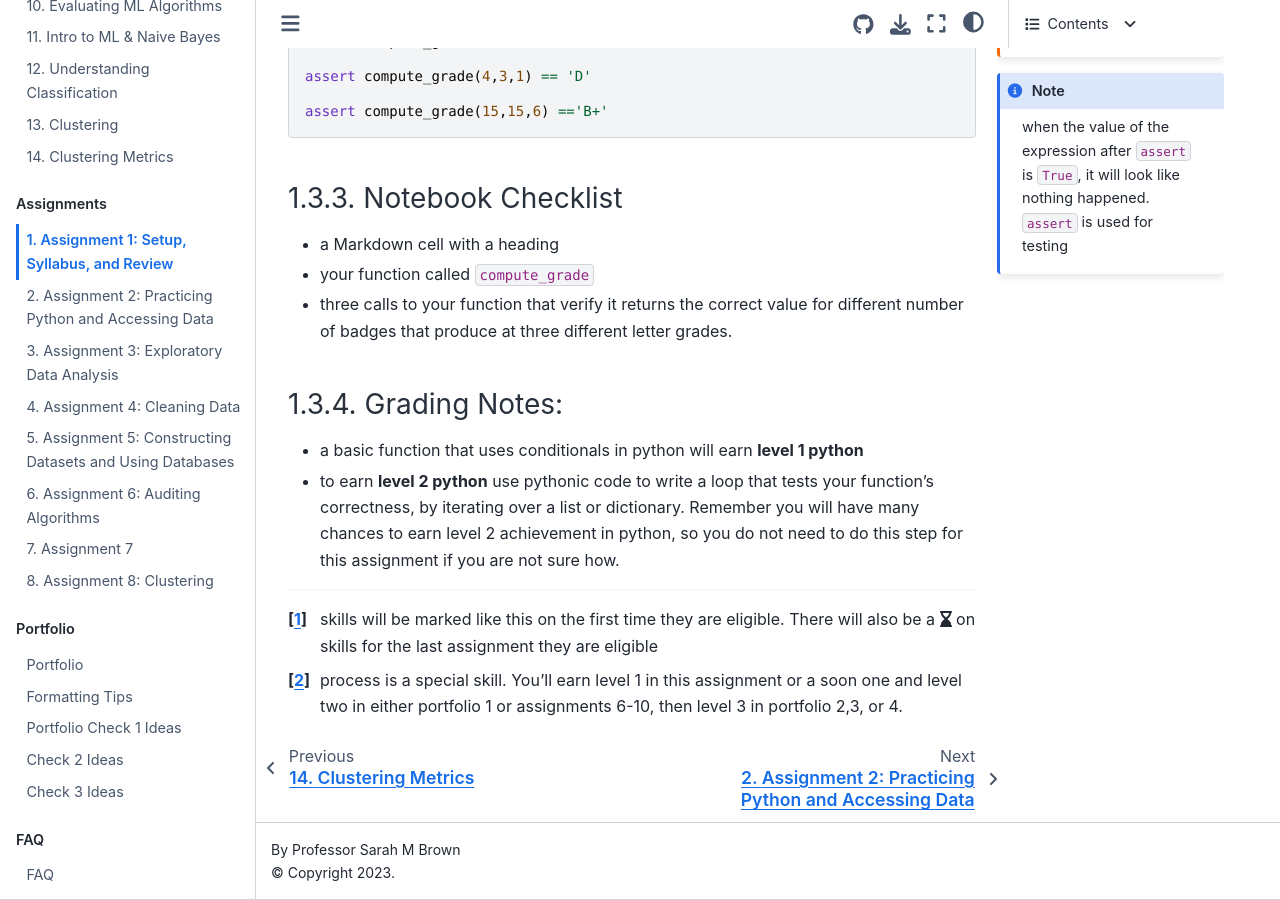
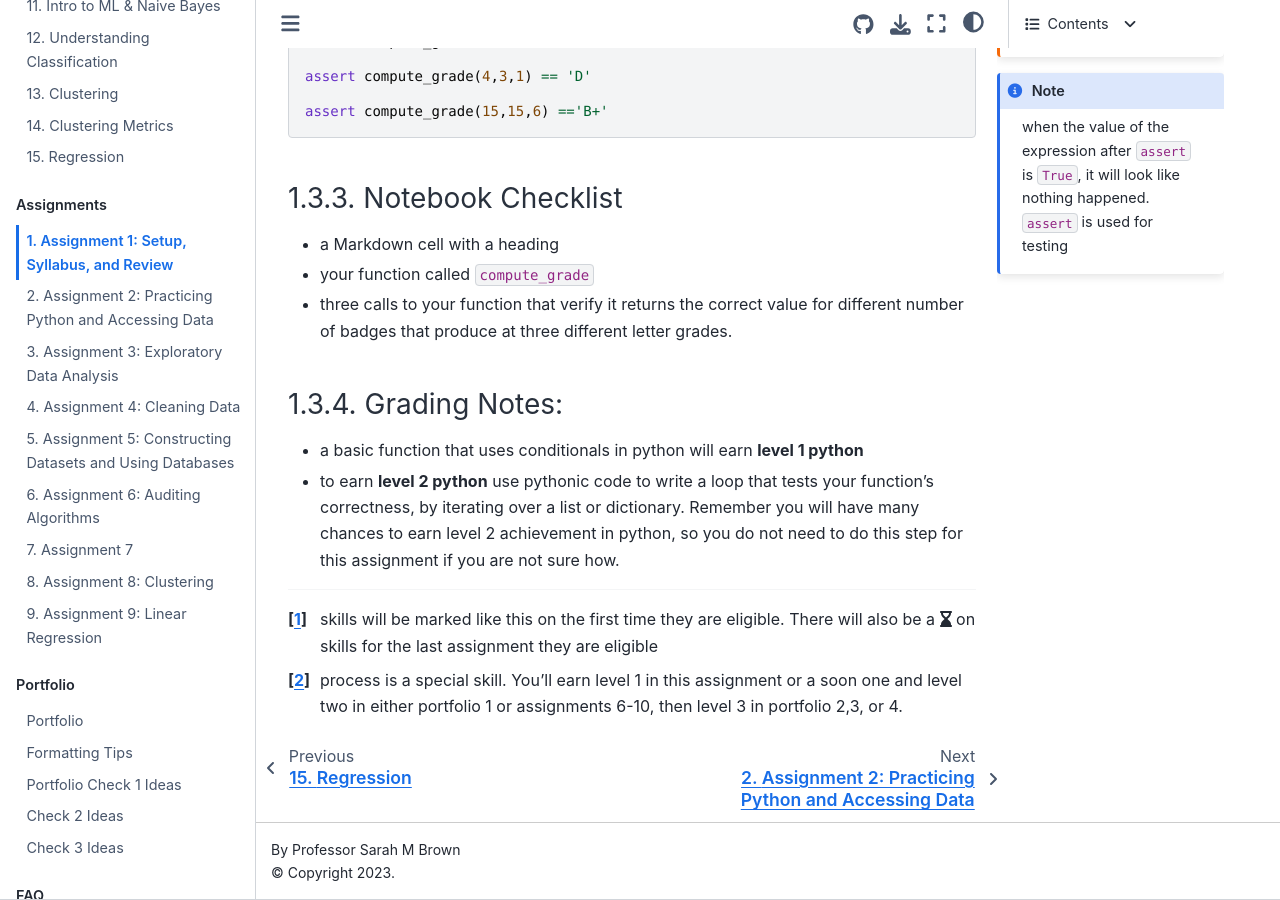
Before and after one commit to rhodyprog4ds/BrownFall23, a Jupyter Book: the page built from assignments/01-syllabus-install.md, in a window 1280 px wide and 900 px high, scrolled down 2146 px. Built offline with Jupyter Book 1.0.4 settings and Sphinx 7.4.7 and the Sphinx Book theme 1.1.4, drawn with Linux system fonts in a browser that asks for light colours; pages that are not in the unit, such as notebooks, are missing from menus; some of the changed lines change nothing that is shown.

Commit message:
link a9 and post 10-31

```diff
--- a/_toc.yml
+++ b/_toc.yml
@@ -29,6 +29,7 @@ parts:
     - file: notes/2023-10-19
     - file: notes/2023-10-24
     - file: notes/2023-10-26
+    - file: notes/2023-10-31
   - caption: Assignments
     numbered: True
     chapters:
@@ -40,7 +41,7 @@ parts:
     - file: assignments/06-evaluate
     - file: assignments/07-classification
     - file: assignments/08-clustering
-    # - file: assignments/09-regression
+    - file: assignments/09-regression
     # - file: assignments/10-optimize
     # - file: assignments/11-compare
     # - file: assignments/12-fake-news
```
